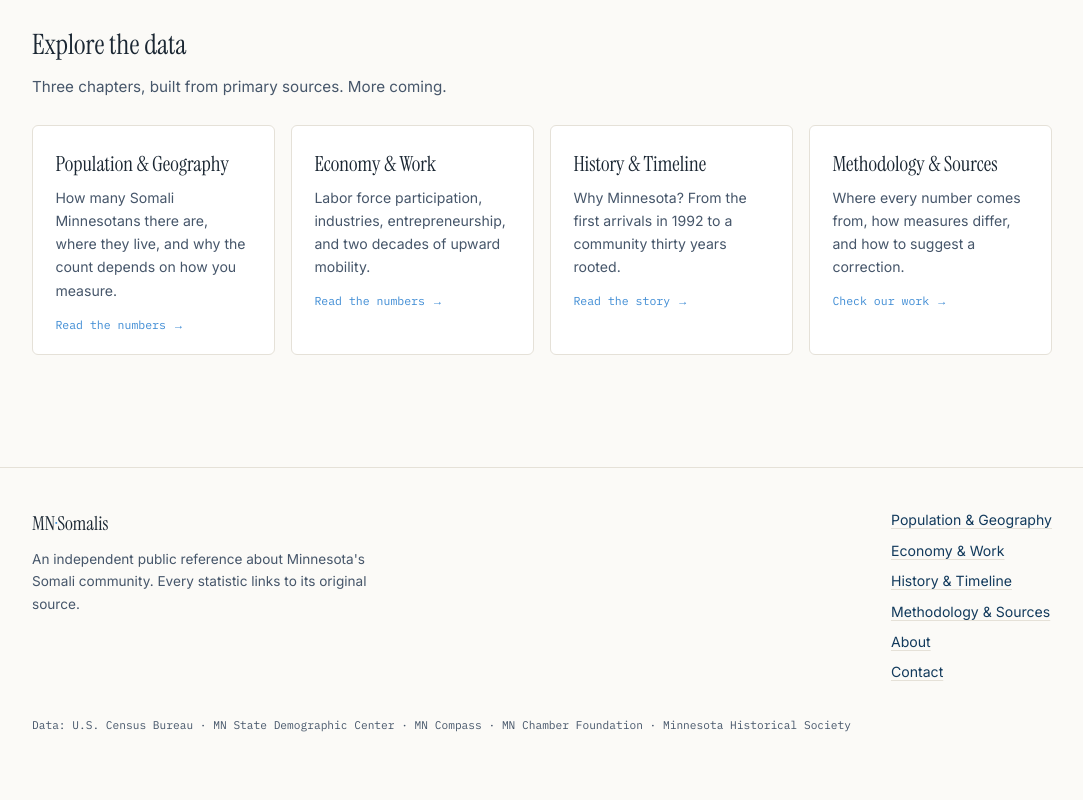
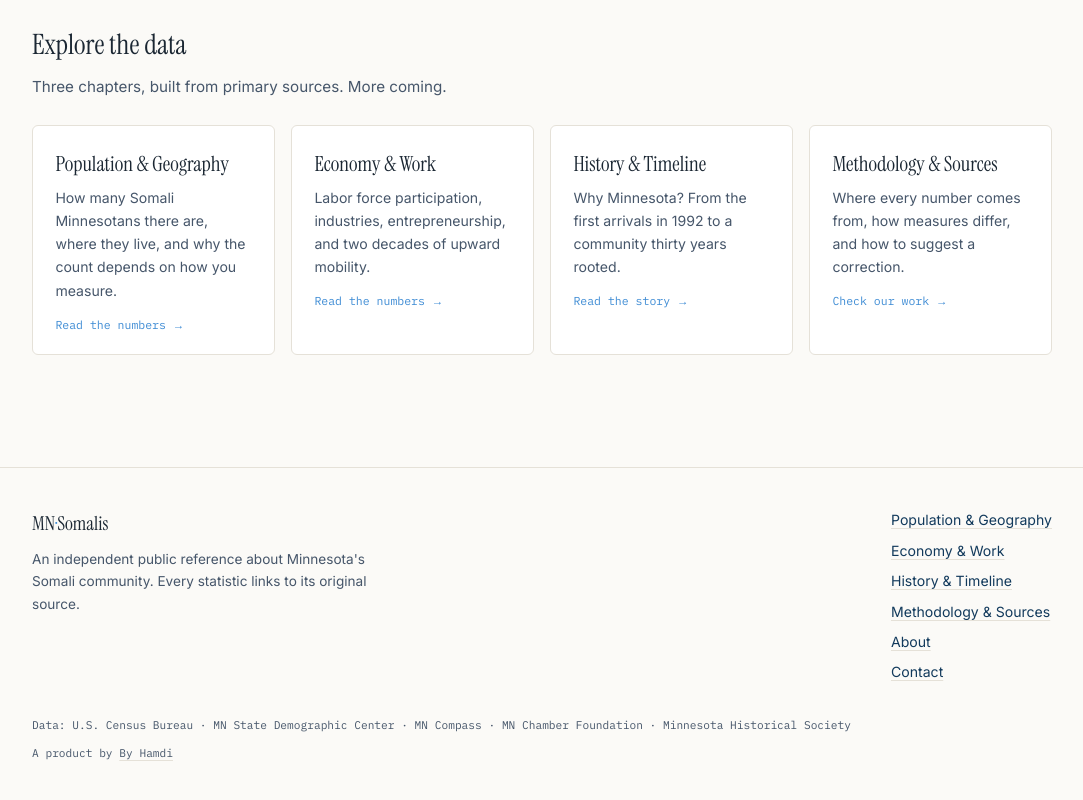
Before and after one commit to hamdi2008/mnsomalis, a Next.js app: page / in a window 1280 px wide. Shown: the part 1202-2002 px from the top of the page, without its empty margins (98-1181 px from the left). Built offline with nearby package versions, Linux system fonts and the light colour scheme.

Commit message:
Add "A product by By Hamdi" footer credit
Links to https://www.byhamdi.co/, styled to match the existing
mono-font data-sources line in the footer.

```diff
--- a/app/globals.css
+++ b/app/globals.css
@@ -273,6 +273,9 @@ a:focus-visible, button:focus-visible { outline: 2px solid var(--blue); outline-
 .footer p { font-size: 0.85rem; color: var(--ink-soft); max-width: 44ch; margin-top: 0.5rem; }
 .footer .f-links { display: flex; flex-direction: column; gap: 0.45rem; font-size: 0.88rem; }
 .footer .f-mono { font-family: var(--mono); font-size: 0.7rem; color: var(--ink-soft); margin-top: 2rem; }
+.footer .f-mono.f-credit { margin-top: 0.6rem; }
+.footer .f-mono a { color: var(--ink-soft); text-decoration: underline; text-decoration-color: var(--line); }
+.footer .f-mono a:hover { color: var(--blue-deep); text-decoration-color: var(--blue); }
 
 /* ---------- Reveal ---------- */
 .reveal { opacity: 0; transform: translateY(14px); transition: opacity 0.55s ease, transform 0.55s ease; }
--- a/app/layout.tsx
+++ b/app/layout.tsx
@@ -88,6 +88,12 @@ export default function RootLayout({ children }: { children: React.ReactNode })
             Data: U.S. Census Bureau · MN State Demographic Center · MN Compass ·
             MN Chamber Foundation · Minnesota Historical Society
           </div>
+          <div className="wrap f-mono f-credit">
+            A product by{" "}
+            <a href="https://www.byhamdi.co/" target="_blank" rel="noopener noreferrer">
+              By Hamdi
+            </a>
+          </div>
         </footer>
         <Reveal />
         {process.env.NODE_ENV === "production" && (
```
